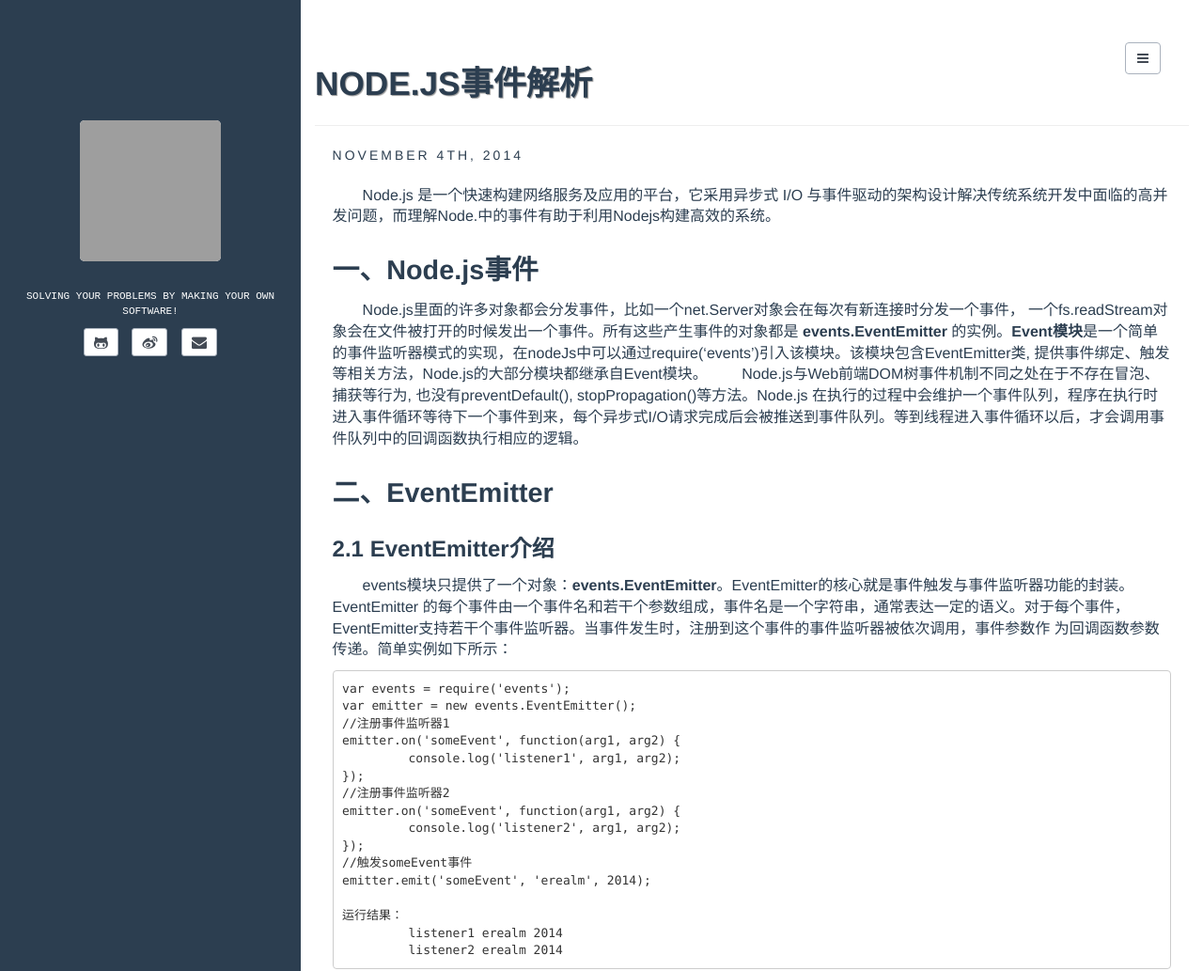
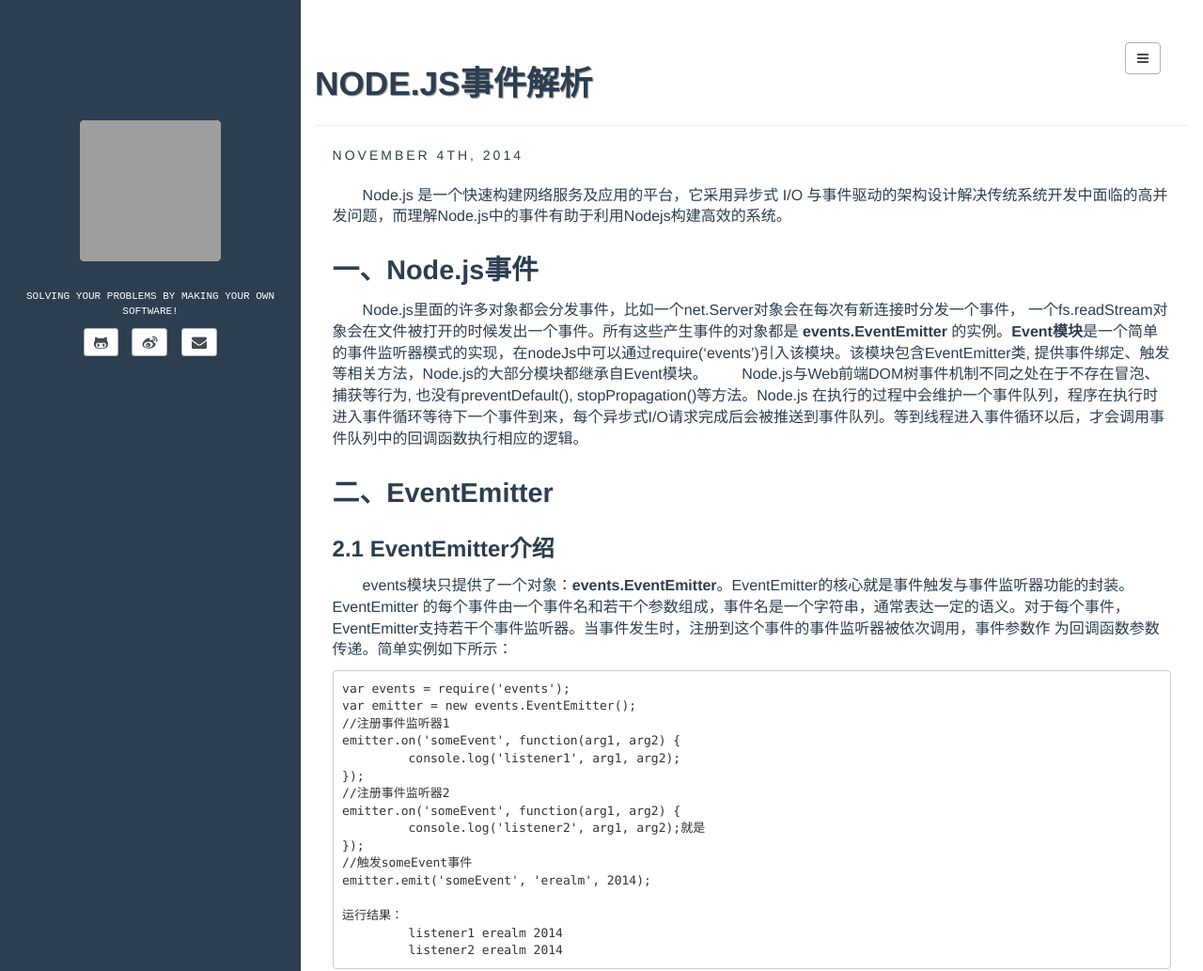
Before and after one commit to be-awake/erealm.github.io, a Jekyll site: the page built from _posts/2014-11-04-Nodejs-Event.md, in a window 1280 px wide and 1400 px high. Shown: the top 1033 px of the window at 94% size. Built offline with Jekyll 4.4.1, drawn with Linux system fonts in a browser that asks for light colours; comment, search, counter and statistics services are not loaded; grey boxes are pictures that could not be loaded.

Commit message:
update Node.js Event.md!

```diff
--- a/_posts/2014-11-04-Nodejs-Event.md
+++ b/_posts/2014-11-04-Nodejs-Event.md
@@ -7,7 +7,7 @@
 fullview: false
 ---
 
-&emsp;&emsp;Node.js 是一个快速构建网络服务及应用的平台，它采用异步式 I/O 与事件驱动的架构设计解决传统系统开发中面临的高并发问题，而理解Node.中的事件有助于利用Nodejs构建高效的系统。
+&emsp;&emsp;Node.js 是一个快速构建网络服务及应用的平台，它采用异步式 I/O 与事件驱动的架构设计解决传统系统开发中面临的高并发问题，而理解Node.js中的事件有助于利用Nodejs构建高效的系统。
 
 ## 一、Node.js事件
 
@@ -27,7 +27,7 @@
     });
     //注册事件监听器2
     emitter.on('someEvent', function(arg1, arg2) {
-       	 console.log('listener2', arg1, arg2);
+       	 console.log('listener2', arg1, arg2);就是
     });
     //触发someEvent事件
     emitter.emit('someEvent', 'erealm', 2014);
```
